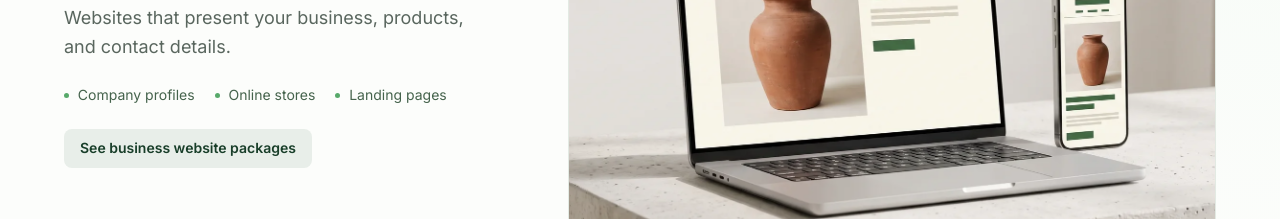
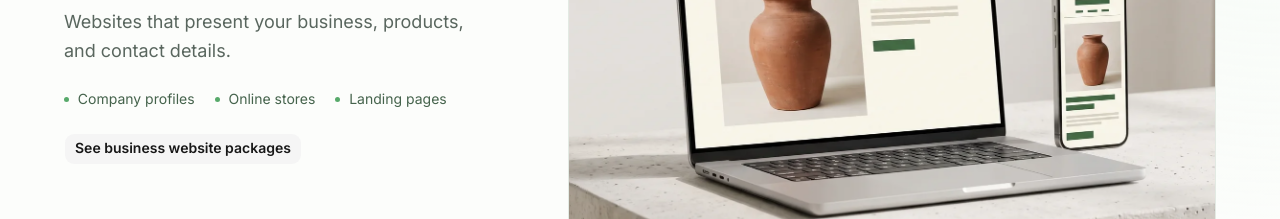
Before and after one commit to soezyxstt/tampiloka, a Next.js app in the folder apps/tampiloka/: page /en/layanan in a window 1280 px wide. Shown: the part 1100-1319 px from the top of the page. Built offline with nearby package versions, Linux system fonts and the light colour scheme; no server answers.

Commit message:
Use shared controls for secondary actions

```diff
--- a/apps/tampiloka/app/[locale]/layanan/page.tsx
+++ b/apps/tampiloka/app/[locale]/layanan/page.tsx
@@ -70,8 +70,8 @@ export default async function LayananPage({ params }: { params: Promise<{ locale
               <ul className="service-row__list type-body-sm">
                 {service.items.map((item) => <li key={item}>{item}</li>)}
               </ul>
-              {service.href && <a className="service-row__cta type-label" href={service.href} target="_blank" rel="noopener noreferrer">{copy.temuraCta}</a>}
-              {service.imageKey === "service-website" && <Link className="service-row__cta type-label" href="/paket">{copy.packageCta}</Link>}
+              {service.href && <Button variant="secondary" className="service-row__cta" nativeButton={false} render={<a href={service.href} target="_blank" rel="noopener noreferrer" />}>{copy.temuraCta}</Button>}
+              {service.imageKey === "service-website" && <Button variant="secondary" className="service-row__cta" nativeButton={false} render={<Link href="/paket" />}>{copy.packageCta}</Button>}
             </div>
             <PageVisual imageKey={service.imageKey} alt={service.imageAlt} />
           </article>
@@ -79,7 +79,7 @@ export default async function LayananPage({ params }: { params: Promise<{ locale
       </section>
 
       <div className="inner-page__end-link" data-reveal>
-        <Link className="type-label-lg" href="/contact">{copy.endCta}</Link>
+        <Button variant="secondary" size="lg" nativeButton={false} render={<Link href="/contact" />}>{copy.endCta}</Button>
       </div>
     </div>
   );
--- a/apps/tampiloka/app/[locale]/tentang/page.tsx
+++ b/apps/tampiloka/app/[locale]/tentang/page.tsx
@@ -68,7 +68,7 @@ export default async function TentangPage({ params }: { params: Promise<{ locale
       </section>
 
       <div className="inner-page__end-link" data-reveal>
-        <Link className="type-label-lg" href="/contact">{copy.endCta}</Link>
+        <Button variant="secondary" size="lg" nativeButton={false} render={<Link href="/contact" />}>{copy.endCta}</Button>
       </div>
     </div>
   );
--- a/apps/tampiloka/app/inner-pages.css
+++ b/apps/tampiloka/app/inner-pages.css
@@ -24,7 +24,7 @@
 .inner-page__end-link > p { margin: 0; color: #59665e; }
 .inner-page .inner-page__end-link .inner-page__cta,
 .inner-page__end-link .inner-page__cta { margin: 0; }
-.inner-page__end-link a { display: inline-flex; align-items: center; gap: .55rem; color: #183e29; text-decoration: underline; text-underline-offset: 5px; }
+
 .inner-page__end-link svg { width: 1rem; height: 1rem; }
 
 .page-visual { position: relative; display: block; width: 100%; min-width: 0; min-height: 320px; aspect-ratio: 1.14; overflow: hidden; margin: 0; border: 1px solid #e3eae3; border-radius: clamp(1.25rem, 3vw, 2.25rem); background: linear-gradient(145deg, #eef4ed, #e4ece4); isolation: isolate; }
@@ -40,7 +40,7 @@
 .service-row__list { display: flex; flex-wrap: wrap; gap: .5rem 1.25rem; margin: 0; padding: 0; list-style: none; color: #45634c; }
 .service-row__list li::before { content: ""; display: inline-block; width: 5px; height: 5px; margin: 0 .55rem .12rem 0; border-radius: 50%; background: #57a96a; }
 .service-row .page-visual { aspect-ratio: 1.34; min-height: 260px; }
-.service-row__cta { display: inline-flex; width: fit-content; align-items: center; gap: .55rem; margin-top: 1.5rem; color: #183e29; text-decoration: underline; text-underline-offset: 4px; }
+.service-row__cta { width: fit-content; margin-top: 1.5rem; }
 .service-row__cta svg { width: 1rem; height: 1rem; }
 
 .inner-page--industries { max-width: 1320px; }
@@ -111,13 +111,4 @@
 }
 
 
-/* Secondary actions remain identifiable without underlines. */
-.inner-page__end-link a:not(.inner-page__cta), .service-row__cta {
-  padding: .7rem 1rem;
-  border-radius: .5rem;
-  background: #e8eee9;
-  text-decoration: none;
-  transition: background-color 180ms ease;
-}
-.inner-page__end-link a:not(.inner-page__cta):hover, .service-row__cta:hover { background: #dbe6dc; }
 .contact-page__email { text-decoration: none; }
--- a/apps/tampiloka/app/studio-sections.css
+++ b/apps/tampiloka/app/studio-sections.css
@@ -10,7 +10,7 @@
 .studio-service { border-bottom:1px solid var(--studio-line); }
 .studio-service [data-slot=accordion-trigger] { padding-block:1.65rem; }
 .studio-service p { margin:0 0 1.5rem; max-width:34rem; }
-.studio-service__link { display:inline-flex; align-items:center; gap:.45rem; margin:0 0 1.4rem; color:#183e29; text-underline-offset:4px; }
+.studio-service__link { margin:0 0 1.4rem; }
 .studio-service__link svg { width:1rem; height:1rem; }
 .studio-about-intro { display:grid; grid-template-columns:1.15fr .85fr; gap:4rem; align-items:start; margin-bottom:3.5rem; }
 .studio-about-intro p { margin:0 0 1.5rem; }
@@ -23,5 +23,3 @@
 .studio-industry-preview { display:grid; grid-template-columns:1fr 1fr; gap:4rem; align-items:center; }
 .studio-industry-preview p { margin:1.5rem 0 2rem; }
 @media(max-width:767px) { .studio-section { padding:4rem 6%; } .studio-split-layout,.studio-about-intro,.studio-industry-preview { grid-template-columns:1fr; gap:2.5rem; } .studio-process-list { grid-template-columns:1fr 1fr; gap:2rem 1.5rem; } .studio-process-number { margin-bottom:1.5rem; } .studio-editorial-visual { aspect-ratio:1.3!important; } }
-.studio-service__link { padding: .7rem 1rem; border-radius: .5rem; background: #e8eee9; text-decoration: none; transition: background-color 180ms ease; }
-.studio-service__link:hover { background: #dbe6dc; }
--- a/apps/tampiloka/components/studio-sections.tsx
+++ b/apps/tampiloka/components/studio-sections.tsx
@@ -14,7 +14,7 @@ export function StudioSections({ locale }: { locale: Locale }) {
       <div className="studio-inner studio-split-layout">
         <div className="studio-section-heading"><h2 className="type-heading-1" data-reveal>{copy.servicesTitle}</h2><Button variant="secondary" nativeButton={false} render={<Link href="/layanan" />}>{copy.servicesLink}</Button></div>
         <Accordion className="studio-service-list" defaultValue={[locale === "id" ? "Website" : "Websites"]}>
-          {copy.services.map(({ title, description, href }) => <AccordionItem className="studio-service" value={title} key={title} data-reveal><AccordionTrigger className="type-heading-3">{title}<Plus className="faq-icon" aria-hidden="true" /></AccordionTrigger><AccordionContent><p className="type-body">{description}</p>{href && <a className="studio-service__link type-label" href={TEMURA_URL} target="_blank" rel="noopener noreferrer">{copy.temuraCta}</a>}</AccordionContent></AccordionItem>)}
+          {copy.services.map(({ title, description, href }) => <AccordionItem className="studio-service" value={title} key={title} data-reveal><AccordionTrigger className="type-heading-3">{title}<Plus className="faq-icon" aria-hidden="true" /></AccordionTrigger><AccordionContent><p className="type-body">{description}</p>{href && <Button variant="secondary" className="studio-service__link" nativeButton={false} render={<a href={TEMURA_URL} target="_blank" rel="noopener noreferrer" />}>{copy.temuraCta}</Button>}</AccordionContent></AccordionItem>)}
         </Accordion>
       </div>
     </section>
```
